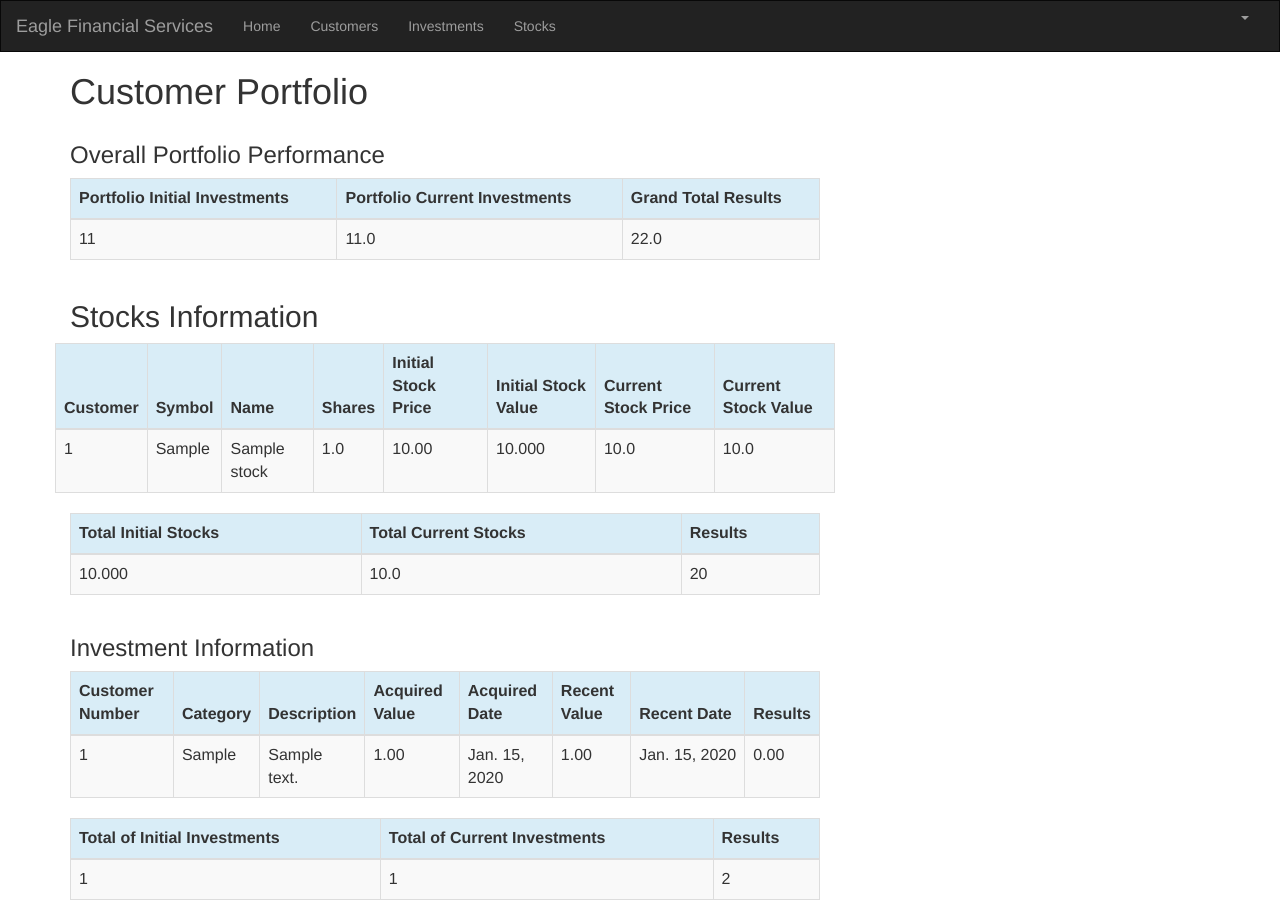
After one commit to NainsiKamthan/efs, a Django app: page /customer/1/portfolio/ in a window 1280 px wide. The commit adds this page. Run offline with Django 3.2, Linux system fonts and the light colour scheme; a user stored in the database is signed in; tables that the repository leaves empty hold one stand-in row (values such as "Sample post"); a database or web service that is not in the repository returns one stand-in record (values such as "Sample title"); data that the repository does not hold is empty; some libraries are stand-ins or nearby versions.

Commit message:
Assign P2

```diff
--- a/efs/settings.py
+++ b/efs/settings.py
@@ -38,7 +38,10 @@ INSTALLED_APPS = [
     'django.contrib.messages',
     'django.contrib.staticfiles',
     'portfolio',
-    'crispy_forms'
+    'crispy_forms',
+    'rest_framework',
+    'mathfilters',
+    'django.contrib.humanize'
 ]
 
 MIDDLEWARE = [
--- a/portfolio/models.py
+++ b/portfolio/models.py
@@ -1,9 +1,7 @@
 from django.db import models
-
-# Create your models here.
 from django.utils import timezone
 from django.contrib.auth.models import User
-#import requests
+import requests
 
 
 # Create your models here.
@@ -72,3 +70,17 @@ class Stock(models.Model):
 
     def initial_stock_value(self):
         return self.shares * self.purchase_price
+
+    def current_stock_price(self):
+        symbol_f = str(self.symbol)
+        main_api = 'https://www.alphavantage.co/query?function=BATCH_STOCK_QUOTES&symbols='
+        api_key = '&apikey= QJRWVT1L77L58W8Z'
+        url = main_api + symbol_f + api_key
+        json_data = requests.get(url).json()
+        open_price = float(json_data["Stock Quotes"][0]["2. price"])
+        share_value = open_price
+        return share_value
+
+
+    def current_stock_value(self):
+        return float(self.current_stock_price()) * float(self.shares)
--- a/portfolio/templates/portfolio/customer_list.html
+++ b/portfolio/templates/portfolio/customer_list.html
@@ -62,8 +62,9 @@
                            class="btn btn-danger">Delete</a>
                     </td>
 
-                    <td><a href=""
+                    <td><a href="{% url 'portfolio:portfolio' pk=customer.pk %}"
                            class="btn btn-primary">Portfolio</a>
+
 
                 </tr>
             {% endfor %}
--- /dev/null
+++ b/portfolio/templates/portfolio/portfolio.html
@@ -0,0 +1,152 @@
+{% extends 'portfolio/base.html' %}
+{% block content %}
+{% load mathfilters %}
+{% load humanize %}
+
+<div class="row">
+    <h1 style="padding-left: 15Px">Customer Portfolio</h1>
+</div>
+
+
+<div class="row">
+    <h3 style="padding-left: 15Px">Overall Portfolio Performance</h3>
+</div>
+<div>
+ 	<table class="table table-striped table-bordered table-hover">
+            <thead>
+            <tr class="bg-info">
+                <th>Portfolio Initial Investments</th>
+                <th>Portfolio Current Investments</th>
+                <th>Grand Total Results</th>
+            </tr>
+            </thead>
+            <tbody>
+                <tr>
+                    <td>{{  sum_acquired_value.acquired_value__sum|add:sum_of_initial_stock_value|intcomma }}</td>
+                    <td>{{ sum_recent_value.recent_value__sum |addition:sum_current_stocks_value|intcomma }}</td>
+
+                    <td>{{sum_acquired_value.acquired_value__sum|add:sum_of_initial_stock_value|add:sum_recent_value.recent_value__sum |addition:sum_current_stocks_value|intcomma}}</td>
+                    <!--<td>{{ sum_recent_value|add:sum_current_stocks_value|add:sum_acquired_value|add:sum_of_initial_stock_value|intcomma }}</td>-->
+                </tr>
+
+            </tbody>
+        </table>
+</div>
+
+<div class="row">
+    <h2 style="padding-left: 15Px">Stocks Information</h2>
+</div>
+<div class="row">
+    <table class="table table-striped table-bordered table-hover">
+        <thead>
+        <tr class="bg-info">
+            <th>Customer</th>
+            <th>Symbol</th>
+            <th>Name</th>
+            <th>Shares</th>
+            <th>Initial Stock Price</th>
+            <th>Initial Stock Value</th>
+            <th>Current Stock Price</th>
+            <th>Current Stock Value</th>
+
+        </tr>
+        </thead>
+        <tbody>
+        {% for stock in stocks %}
+            <tr>
+                <td>{{ stock.customer }}</td>
+                <td>{{ stock.symbol }}</td>
+                <td>{{ stock.name }}</td>
+                <td>{{ stock.shares|intcomma }}</td>
+                <td>{{ stock.purchase_price|intcomma }}</td>
+                <td>{{ stock.initial_stock_value|intcomma}}</td>
+                <td>{{ stock.current_stock_price|intcomma }}</td>
+                <td>{{ stock.current_stock_value|intcomma}}</td>
+            </tr>
+        {% endfor %}
+        </tbody>
+    </table>
+</div>
+
+
+<div>
+ 	<table class="table table-striped table-bordered table-hover">
+            <thead>
+            <tr class="bg-info">
+                <th>Total Initial Stocks</th>
+                <th>Total Current Stocks</th>
+                <th>Results</th>
+            </tr>
+            </thead>
+            <tbody>
+                <tr>
+                    <td>{{ sum_of_initial_stock_value}}</td>
+                    <td>{{ sum_current_stocks_value }}</td>
+                    <td>{{ sum_of_initial_stock_value|add:sum_current_stocks_value|intcomma}}</td>
+                </tr>
+            </tbody>
+        </table>
+</div>
+
+<div class="row">
+    <h3 style="padding-left: 15Px">Investment Information</h3>
+</div>
+<div>
+ 	<table class="table table-striped table-bordered table-hover">
+            <thead>
+            <tr class="bg-info">
+                <th>Customer Number</th>
+                <th>Category</th>
+                <th>Description</th>
+                <th>Acquired Value</th>
+                <th>Acquired Date</th>
+                <th>Recent Value</th>
+                <th>Recent Date</th>
+                <th>Results</th>
+            </tr>
+            </thead>
+            <tbody>
+            {% for investment in investments %}
+                <tr>
+                    <td>{{ investment.customer }}</td>
+                    <td>{{ investment.category }}</td>
+                    <td>{{ investment.description }}</td>
+                    <td>{{ investment.acquired_value }}</td>
+                    <td>{{ investment.acquired_date }}</td>
+                    <td>{{ investment.recent_value }}</td>
+                    <td nowrap>{{ investment.recent_date }}</td>
+                    <!--<td>{{ sum_recent_value.recent_value__sum |addition:sum_acquired_value.acquired_value__sum|intcomma }}</td>-->
+                    <td>{{ investment.recent_value|sub:investment.acquired_value }}</td>
+
+                </tr>
+            {% endfor %}
+            </tbody>
+        </table>
+</div>
+
+
+<div>
+ 	<table class="table table-striped table-bordered table-hover">
+            <thead>
+            <tr class="bg-info">
+                <th>Total of Initial Investments</th>
+                <th>Total of Current Investments</th>
+                <th>Results</th>
+            </tr>
+            </thead>
+            <tbody>
+                <tr>
+                    <td>{{ sum_acquired_value.acquired_value__sum}}</td>
+                    <td>{{ sum_recent_value.recent_value__sum}}</td>
+                    <td>{{ sum_recent_value.recent_value__sum |addition:sum_acquired_value.acquired_value__sum|intcomma}}</td>
+                </tr>
+            </tbody>
+        </table>
+</div>
+
+<div class="col-md-6">
+<div class="form-check">
+
+</div>
+</div>
+{% endblock %}
--- a/portfolio/urls.py
+++ b/portfolio/urls.py
@@ -1,6 +1,7 @@
 from django.conf.urls import url
 from . import views
 from django.urls import path
+from rest_framework.urlpatterns import format_suffix_patterns
 
 app_name = 'portfolio'
 
@@ -17,6 +18,10 @@ urlpatterns = [
     path('investment_list', views.investment_list, name='investment_list'),
     path('investment/create/', views.investment_new, name='investment_new'),
     path('investment/<int:pk>/edit/', views.investment_edit, name='investment_edit'),
-    path('investment/<int:pk>/delete/', views.investment_delete, name='investment_delete')
+    path('investment/<int:pk>/delete/', views.investment_delete, name='investment_delete'),
+    path('customer/<int:pk>/portfolio/', views.portfolio, name='portfolio'),
+    url(r'^customers_json/', views.CustomerList.as_view()),
 
 ]
+
+urlpatterns = format_suffix_patterns(urlpatterns)
--- a/portfolio/views.py
+++ b/portfolio/views.py
@@ -3,6 +3,12 @@ from .models import *
 from .forms import *
 from django.shortcuts import render, get_object_or_404
 from django.shortcuts import redirect
+from django.db.models import Sum
+from rest_framework.views import APIView
+from rest_framework.response import Response
+from rest_framework import status
+from .serializers import CustomerSerializer
+
 
 
 # Create your views here.
@@ -129,3 +135,37 @@ def investment_delete(request, pk):
     investment = get_object_or_404(Investment, pk=pk)
     investment.delete()
     return redirect('portfolio:investment_list')
+
+@login_required
+def portfolio(request,pk):
+    customer = get_object_or_404(Customer, pk=pk)
+    customers = Customer.objects.filter(created_date__lte=timezone.now())
+    investments =Investment.objects.filter(customer=pk)
+    stocks = Stock.objects.filter(customer=pk)
+    sum_recent_value = Investment.objects.filter(customer=pk).aggregate(Sum('recent_value'))
+    sum_acquired_value = Investment.objects.filter(customer=pk).aggregate(Sum('acquired_value'))
+   #overall_investment_results = sum_recent_value-sum_acquired_value
+   # Initialize the value of the stocks
+    sum_current_stocks_value = 0
+    sum_of_initial_stock_value = 0
+
+   # Loop through each stock and add the value to the total
+    for stock in stocks:
+         sum_current_stocks_value += stock.current_stock_value()
+         sum_of_initial_stock_value += stock.initial_stock_value()
+
+    return render(request, 'portfolio/portfolio.html', {'customers': customers,
+                                                        'investments': investments,
+                                                        'stocks': stocks,
+                                                        'sum_acquired_value': sum_acquired_value,
+                                                        'sum_recent_value': sum_recent_value,
+                                                        'sum_current_stocks_value': sum_current_stocks_value,
+                                                        'sum_of_initial_stock_value': sum_of_initial_stock_value,})
+
+# Lists all customers
+class CustomerList(APIView):
+
+    def get(self,request):
+        customers_json = Customer.objects.all()
+        serializer = CustomerSerializer(customers_json, many=True)
+        return Response(serializer.data)
```
Also changed, not shown: portfolio/serializers.py (added, +9 -0 lines).
